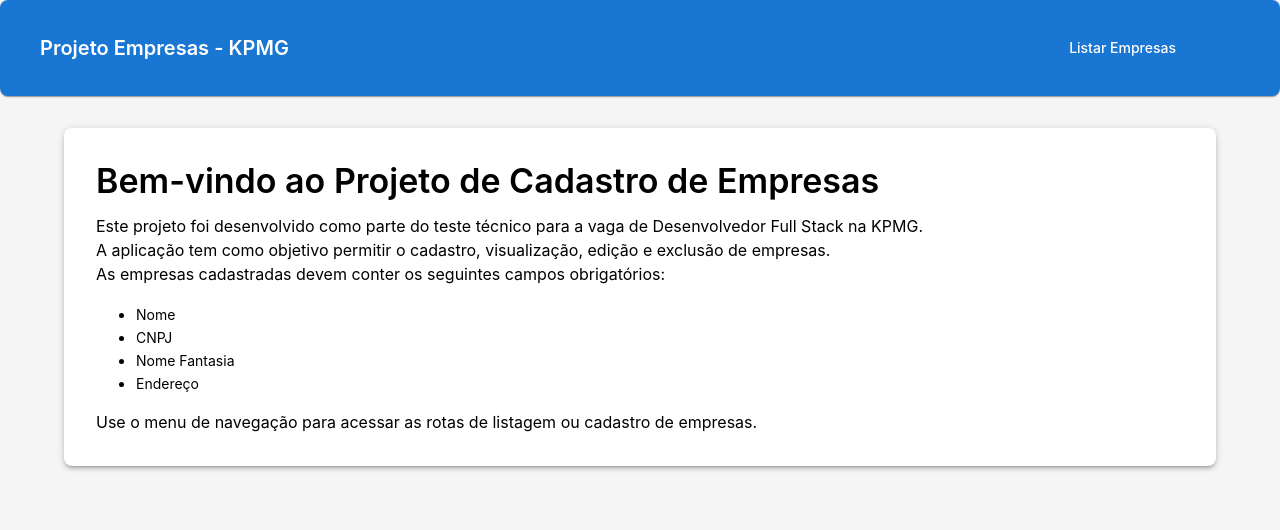
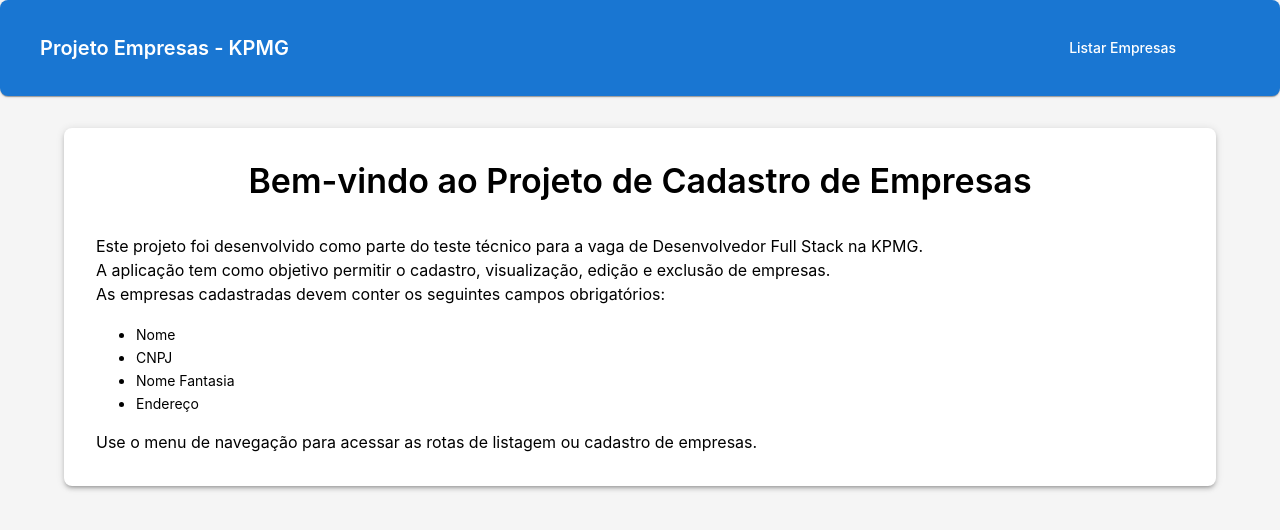
Before and after one commit to AlexandreNoguez/company-crud-client, a React (Vite) app: page / in a window 1280 px wide. Shown: the top 530 px of the page. Built offline with nearby package versions, Linux system fonts and the light colour scheme; no server answers; some icons are missing.

Commit message:
style(home-title): align title text to center

```diff
--- a/src/pages/HomePage.tsx
+++ b/src/pages/HomePage.tsx
@@ -6,7 +6,11 @@ export default function HomePage() {
   return (
     <Box mt={4}>
       <Paper elevation={3} sx={{ p: 4 }}>
-        <CustomTypography variant="h4" gutterBottom>
+        <CustomTypography
+          variant="h4"
+          gutterBottom
+          sx={{ textAlign: 'center', mb: 4 }}
+        >
           Bem-vindo ao Projeto de Cadastro de Empresas
         </CustomTypography>
 
```
